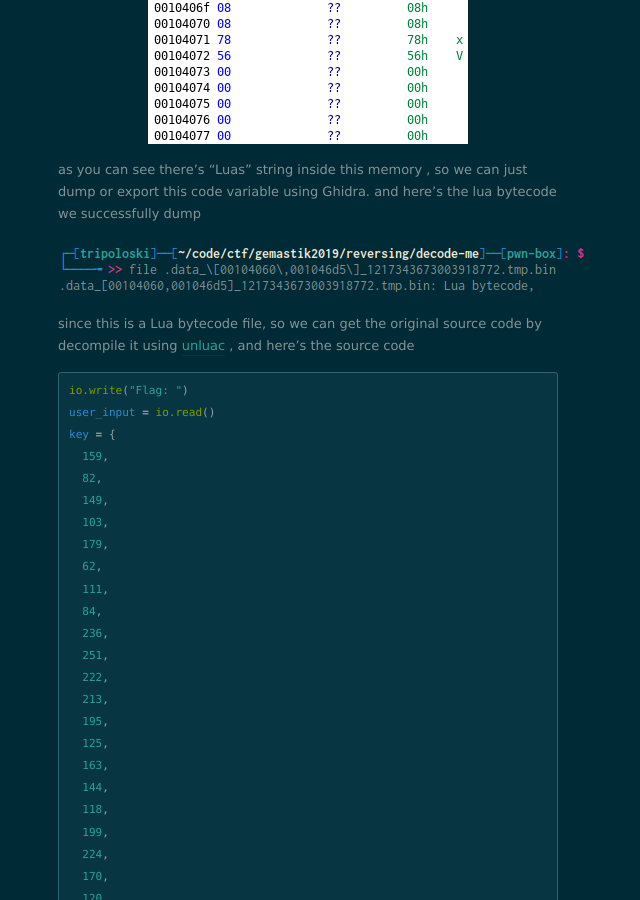
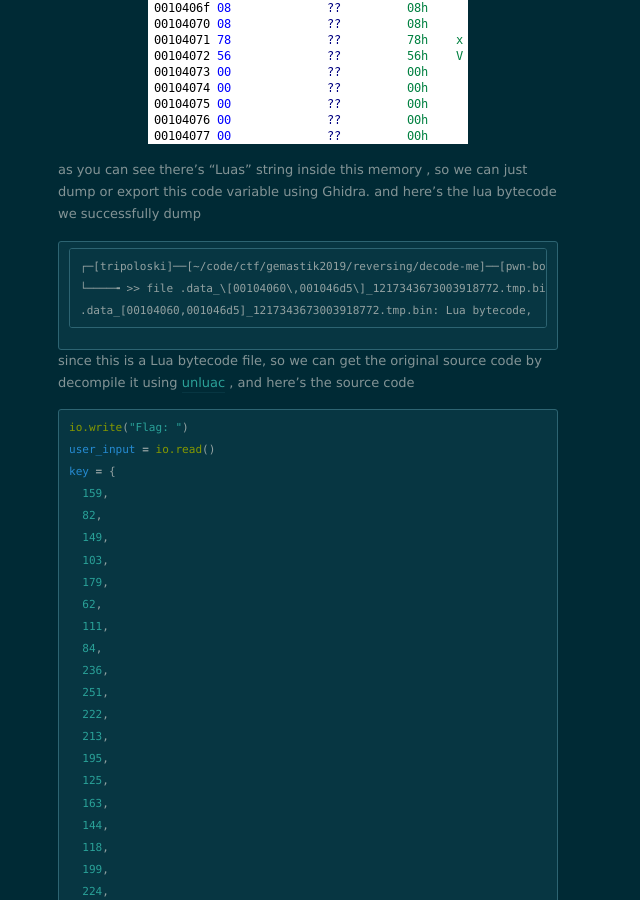
Before and after one commit to tripoloski1337/tripoloski1337.github.io, a Jekyll site: the page built from _posts/2019-10-03-reverse-engineering-lua-bytecode.markdown, in a window 1280 px wide and 900 px high, scrolled down 1513 px. Shown: the whole window, without its empty margins (332-972 px from the left). Built offline with Jekyll 4.4.1, drawn with Linux system fonts in a browser that asks for light colours; nearby versions of some CDN libraries.

Commit message:
delete images

````diff
--- a/_posts/2019-10-03-reverse-engineering-lua-bytecode.markdown
+++ b/_posts/2019-10-03-reverse-engineering-lua-bytecode.markdown
@@ -53,7 +53,11 @@ here's the value of code variable
 
 as you can see there's "Luas" string inside this memory , so we can just dump or export this code variable using Ghidra. and here's the lua bytecode we successfully dump
 
-<img src="/images/2019-10-03-171529_545x57_scrot.png" class='center'>
+```
+┌─[tripoloski]──[~/code/ctf/gemastik2019/reversing/decode-me]──[pwn-box]: $
+└────╼ >> file .data_\[00104060\,001046d5\]_1217343673003918772.tmp.bin
+.data_[00104060,001046d5]_1217343673003918772.tmp.bin: Lua bytecode,
+```
 
 since this is a Lua bytecode file, so we can get the original source code by decompile it using [unluac](https://sourceforge.net/projects/unluac/) , and here's the source code
 
````
Also changed, not shown: images/2019-10-03-171529_545x57_scrot.png (deleted).
